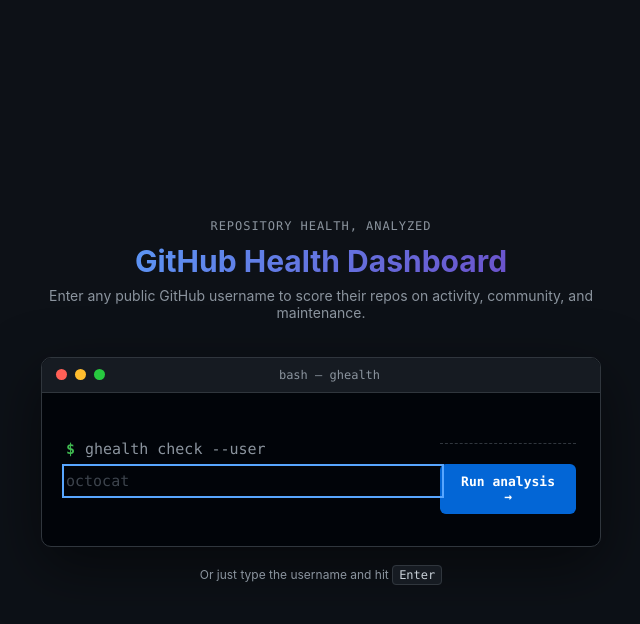
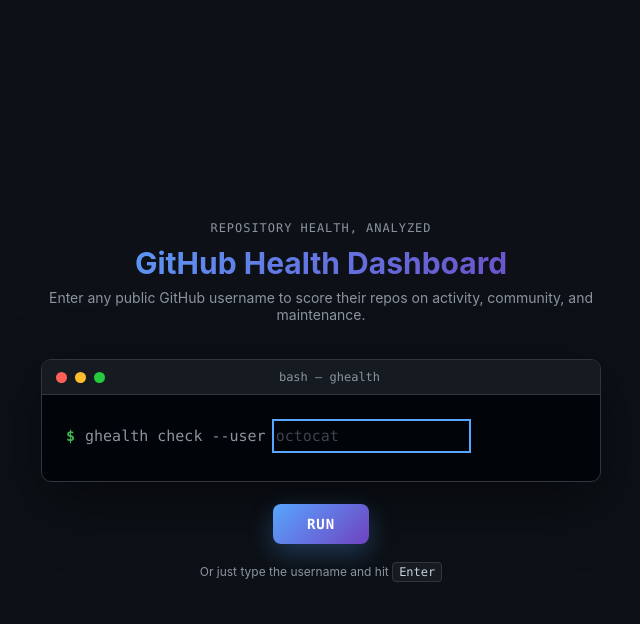
Before and after one commit to 13siri06/github-healthcheck-dashboard, a Flask app: page / in a window 1280 px wide. Shown: the top 624 px of the page, without its empty margins (319-959 px from the left). Run offline with Flask 3, Linux system fonts and the light colour scheme.

Commit message:
styled the run button

```diff
--- a/templates/index.html
+++ b/templates/index.html
@@ -4,6 +4,7 @@
 <meta charset="UTF-8">
 <meta name="viewport" content="width=device-width, initial-scale=1.0">
 <title>GitHub Health Dashboard</title>
+<link href="https://fonts.googleapis.com/css2?family=Kalam:wght@700&display=swap" rel="stylesheet">
 <style>
     * { margin: 0; padding: 0; box-sizing: border-box; }
 
@@ -172,31 +173,41 @@
 
     .run-row {
         margin-top: 22px;
-        padding-top: 20px;
-        border-top: 1px dashed var(--border);
         display: flex;
-        justify-content: flex-end;
+        justify-content: center;
     }
 
     button {
+        display: inline-flex;
+        align-items: center;
+        gap: 6px;
         font-family: 'SF Mono', 'Consolas', monospace;
-        font-size: 13px;
-        font-weight: 600;
-        background: var(--blue-deep);
-        color: white;
+        font-size: 14px;
+        font-weight: 700;
+        letter-spacing: 0.06em;
+        text-transform: uppercase;
+        color: #fff;
+        background: linear-gradient(135deg, var(--blue) 0%, var(--purple) 100%);
         border: none;
-        padding: 10px 18px;
-        border-radius: 6px;
+        border-radius: 8px;
+        padding: 12px 34px;
         cursor: pointer;
-        transition: background 0.15s ease, transform 0.1s ease;
+        box-shadow: 0 8px 24px rgba(88, 166, 255, 0.3), 0 2px 8px rgba(0, 0, 0, 0.3);
+        transition: transform 0.2s cubic-bezier(.34,1.56,.64,1), box-shadow 0.25s ease;
     }
 
     button:hover {
-        background: #0256b8;
+        transform: scale(1.05);
+        box-shadow: 0 10px 30px rgba(111, 66, 193, 0.4), 0 2px 8px rgba(0, 0, 0, 0.3);
     }
 
     button:active {
         transform: scale(0.97);
+        box-shadow: 0 4px 14px rgba(88, 166, 255, 0.25), 0 1px 4px rgba(0, 0, 0, 0.3);
+    }
+
+    @media (prefers-reduced-motion: reduce) {
+        button { transition: none; }
     }
 
     button:focus-visible,
@@ -251,15 +314,39 @@
                     >
                     <span class="cursor"></span>
                 </div>
-                <div class="run-row">
-                    <button type="submit">Run analysis →</button>
-                </div>
             </form>
         </div>
+    </div>
+
+    <div class="run-row">
+        <button type="submit" form="searchForm">run</button>
     </div>
 
     <p class="hint">Or just type the username and hit <code>Enter</code></p>
 </div>
 
+<div class="loading-overlay" id="loadingOverlay">
+    <div class="spinner"></div>
+    <p class="loading-text">Analyzing <span class="loading-user" id="loadingUser">repos</span>…</p>
+    <p class="loading-sub">Fetching commits, contributors, and issues — this can take a moment</p>
+</div>
+
+<script>
+    const form = document.getElementById('searchForm');
+    const overlay = document.getElementById('loadingOverlay');
+    const usernameInput = form.querySelector('input[name="username"]');
+    const runButton = document.querySelector('button[type="submit"]');
+    const loadingUser = document.getElementById('loadingUser');
+
+    form.addEventListener('submit', function () {
+        loadingUser.textContent = usernameInput.value.trim() || 'repos';
+        overlay.classList.add('active');
+        runButton.disabled = true;
+        usernameInput.readOnly = true;
+        // No preventDefault — let the form submit normally to /search.
+        // The overlay stays visible until the browser navigates away.
+    });
+</script>
+
 </body>
 </html>
```
Also changed, not shown: other parts of templates/index.html (+52 -0 lines).
